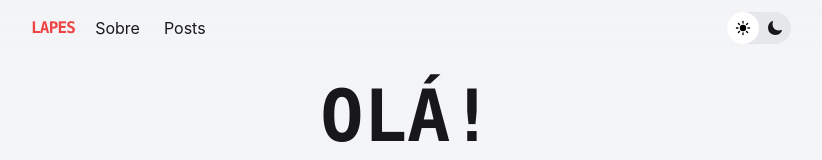
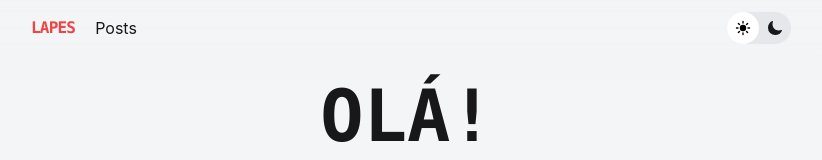
Before and after one commit to gabrielrtlima/lapes-informacoes, a Next.js app: page / in a window 1280 px wide. Shown: the top 160 px of the page, without its empty margins (233-1055 px from the left). Built offline with nearby package versions, Linux system fonts and the light colour scheme.

Commit message:
remove link at navbar

```diff
--- a/src/app/components/Header.tsx
+++ b/src/app/components/Header.tsx
@@ -11,7 +11,6 @@ export const Header = () => {
             </h2>
           </a>
           <div className="flex items-center gap-6 ">
-            <Link href="/">Sobre</Link>
             <Link href="/posts">Posts</Link>
           </div>
           <div className="flex-1">
```
